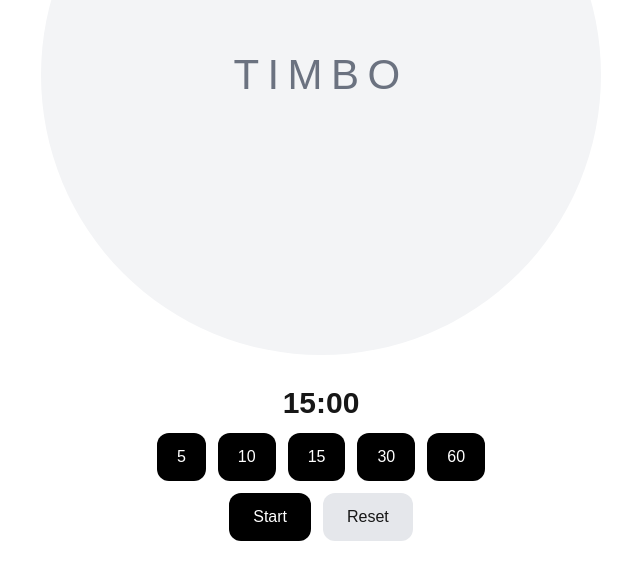
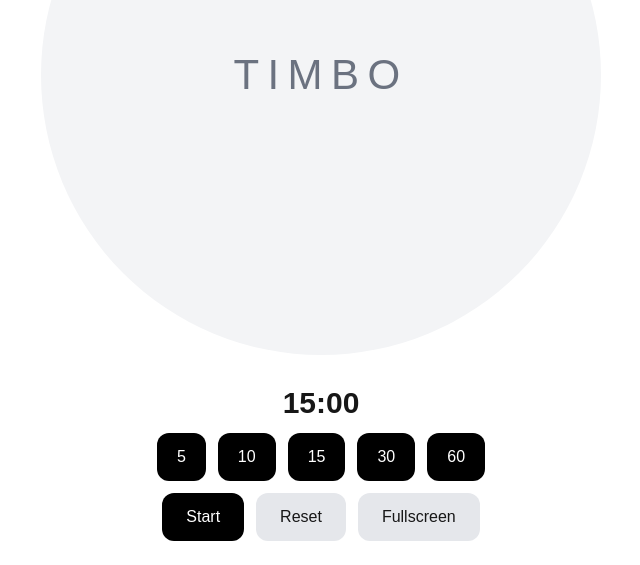
Before and after one commit to bosmeel/timbo, a Next.js app: page /timer in a window 1280 px wide. Shown: the part 235-800 px from the top of the page, without its empty margins (319-959 px from the left). Built offline with nearby package versions, Linux system fonts and the light colour scheme.

Commit message:
stable layout + desktop fullscreen only

```diff
--- a/app/timer/page.tsx
+++ b/app/timer/page.tsx
@@ -8,6 +8,8 @@ export default function Page() {
   const [seconds, setSeconds] = useState(900);
   const [total, setTotal] = useState(900);
   const [running, setRunning] = useState(false);
+  const [isFullscreen, setIsFullscreen] = useState(false);
+  const [isDesktop, setIsDesktop] = useState(false);
 
   const audioCtxRef = useRef<AudioContext | null>(null);
   const endTimeRef = useRef<number | null>(null);
@@ -17,13 +19,21 @@ export default function Page() {
   const progress = total > 0 ? seconds / total : 0;
   const angle = progress * 360;
 
+  /* detect desktop */
+  useEffect(() => {
+    const check = () => setIsDesktop(window.innerWidth > 900);
+    check();
+    window.addEventListener("resize", check);
+    return () => window.removeEventListener("resize", check);
+  }, []);
+
+  /* audio unlock */
   function unlockAudio() {
     try {
       if (!audioCtxRef.current) {
         audioCtxRef.current = new AudioContext();
       }
       const ctx = audioCtxRef.current;
-
       const buffer = ctx.createBuffer(1, 1, 22050);
       const source = ctx.createBufferSource();
       source.buffer = buffer;
@@ -32,7 +42,7 @@ export default function Page() {
     } catch {}
   }
 
-  /* TIMER (tijd-gebaseerd, stabiel) */
+  /* TIMER (time-based, stabiel) */
   useEffect(() => {
     const interval = setInterval(() => {
       if (!running || !endTimeRef.current) return;
@@ -53,11 +63,26 @@ export default function Page() {
     return () => clearInterval(interval);
   }, [running]);
 
+  /* fullscreen */
+  useEffect(() => {
+    const handler = () => setIsFullscreen(!!document.fullscreenElement);
+    document.addEventListener("fullscreenchange", handler);
+    return () => document.removeEventListener("fullscreenchange", handler);
+  }, []);
+
+  function toggleFullscreen() {
+    if (!document.fullscreenElement) {
+      document.documentElement.requestFullscreen();
+    } else {
+      document.exitFullscreen();
+    }
+  }
+
   return (
     <main className="fixed inset-0 bg-white flex flex-col">
 
       {/* TIMER */}
-      <div className="flex-1 flex items-center justify-center relative z-0">
+      <div className="flex-1 flex items-center justify-center">
         <div className="aspect-square w-[min(70vh,95vw)]">
           <svg viewBox="0 0 200 200" className="w-full h-full pointer-events-none">
 
@@ -84,7 +109,7 @@ export default function Page() {
       </div>
 
       {/* UI */}
-      <div className="relative z-10 flex flex-col items-center pb-6 gap-3">
+      <div className="flex flex-col items-center gap-3 pb-6">
 
         <div className="text-3xl font-semibold">
           {formatTime(seconds)}
@@ -136,6 +161,16 @@ export default function Page() {
           >
             Reset
           </button>
+
+          {/* FULLSCREEN alleen desktop */}
+          {isDesktop && (
+            <button
+              onClick={toggleFullscreen}
+              className="px-6 py-3 bg-gray-200 rounded-xl"
+            >
+              {isFullscreen ? "Exit fullscreen" : "Fullscreen"}
+            </button>
+          )}
         </div>
       </div>
     </main>
```
